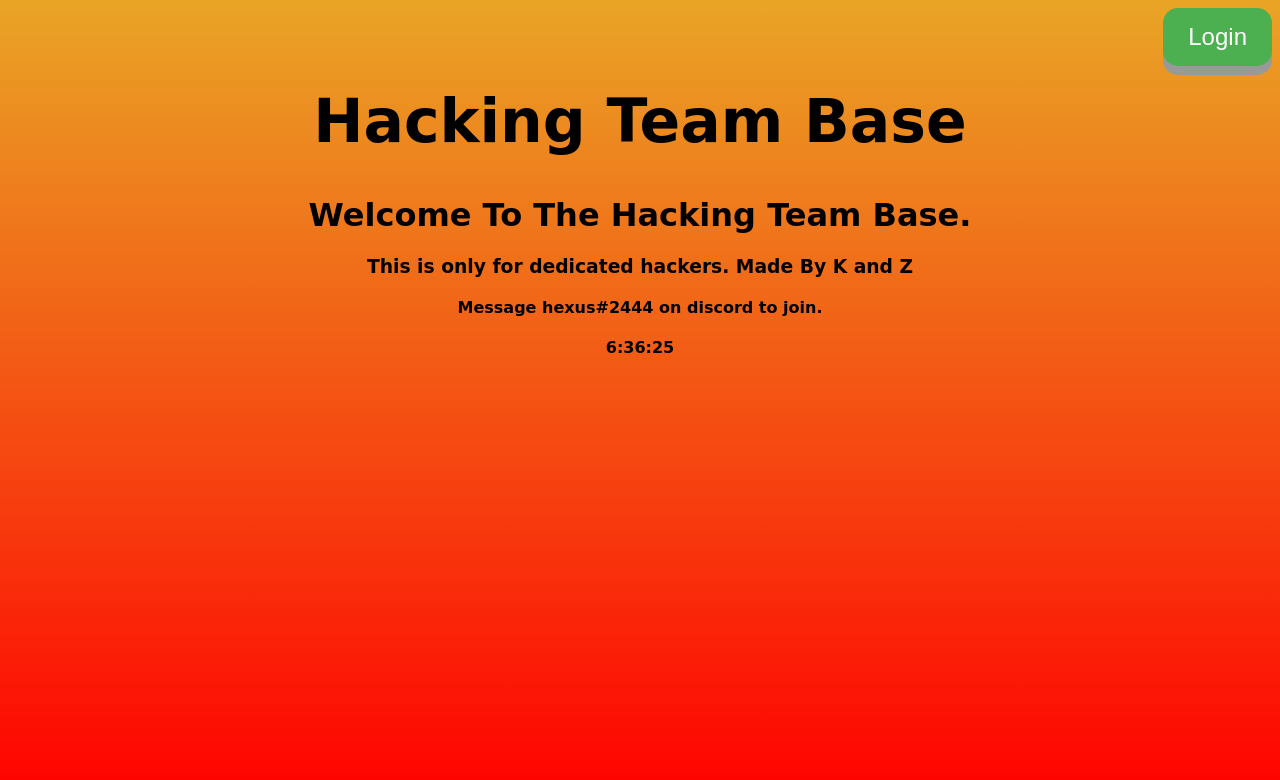
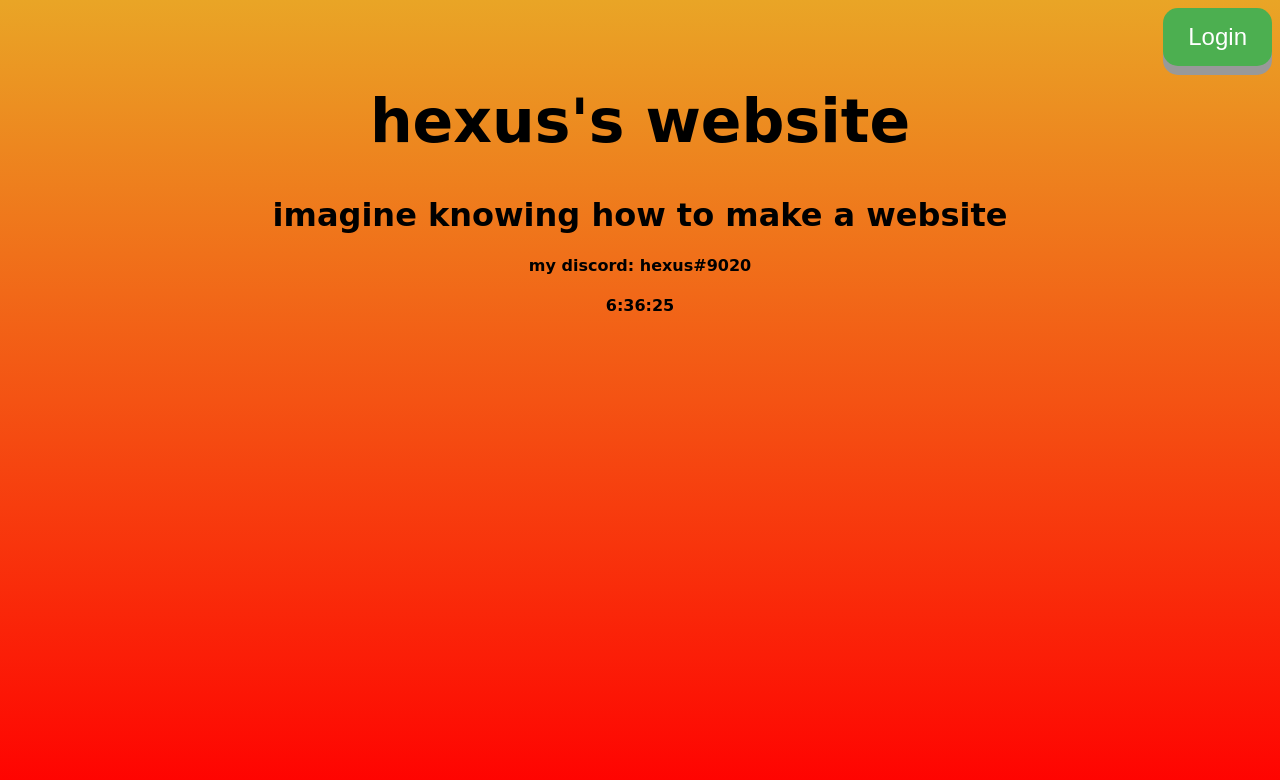
Before and after one commit to kmohamed08/kmohamed08.github.io, a plain HTML site: page index.html in a window 1280 px wide. Drawn offline with Linux system fonts and the light colour scheme.

Commit message:
Update index.html

```diff
--- a/index.html
+++ b/index.html
@@ -9,10 +9,9 @@
 <body onload="startTime()">
     <button class="button">Login</button>
     <br><br>
-    <h1 class="test1">Hacking Team Base</h1>
-    <h1>Welcome To The Hacking Team Base.</h1>
-<h3><b>This is only for dedicated hackers. Made By K and Z</b></h3>
-<h4>Message hexus#2444 on discord to join.<h4>
+    <h1 class="test1">hexus's website</h1>
+    <h1>imagine knowing how to make a website</h1>
+<h4>my discord: hexus#9020<h4>
     <div id='clock'></div>
     <br>
 <link rel="stylesheet" href="styles.css">
```
